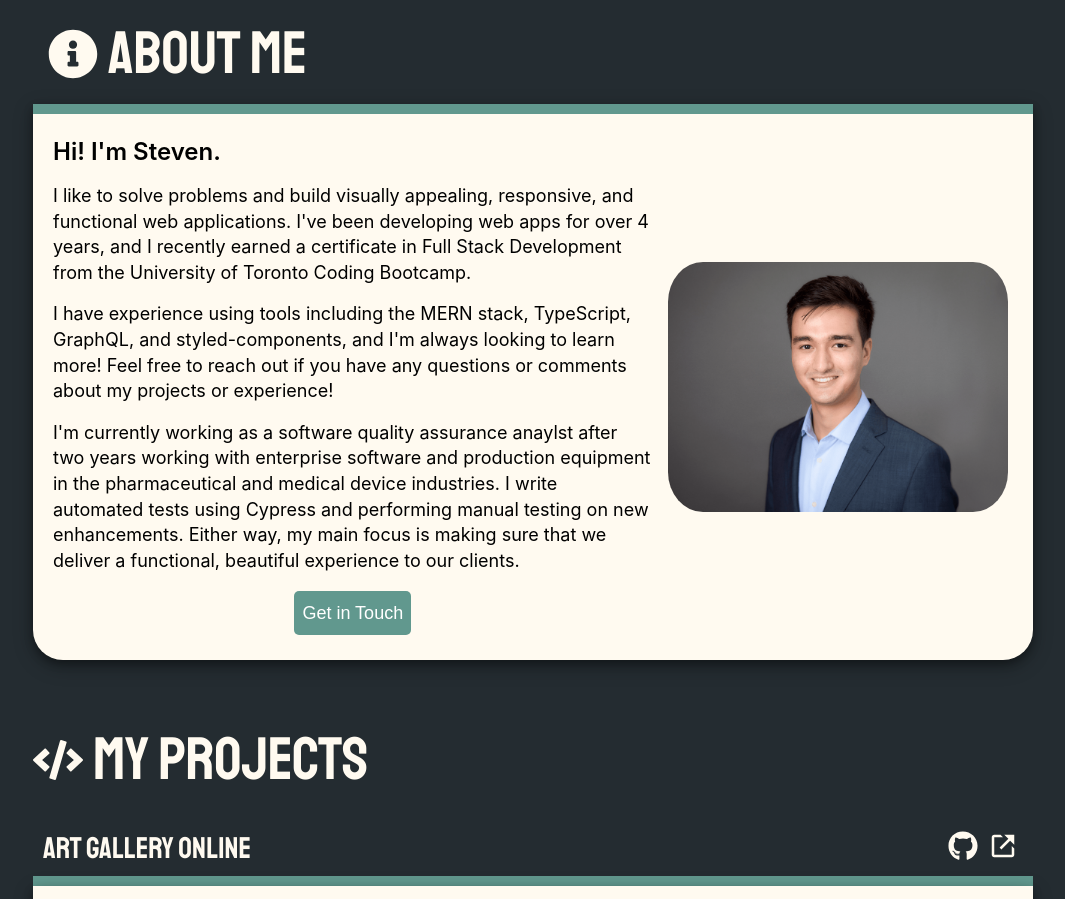
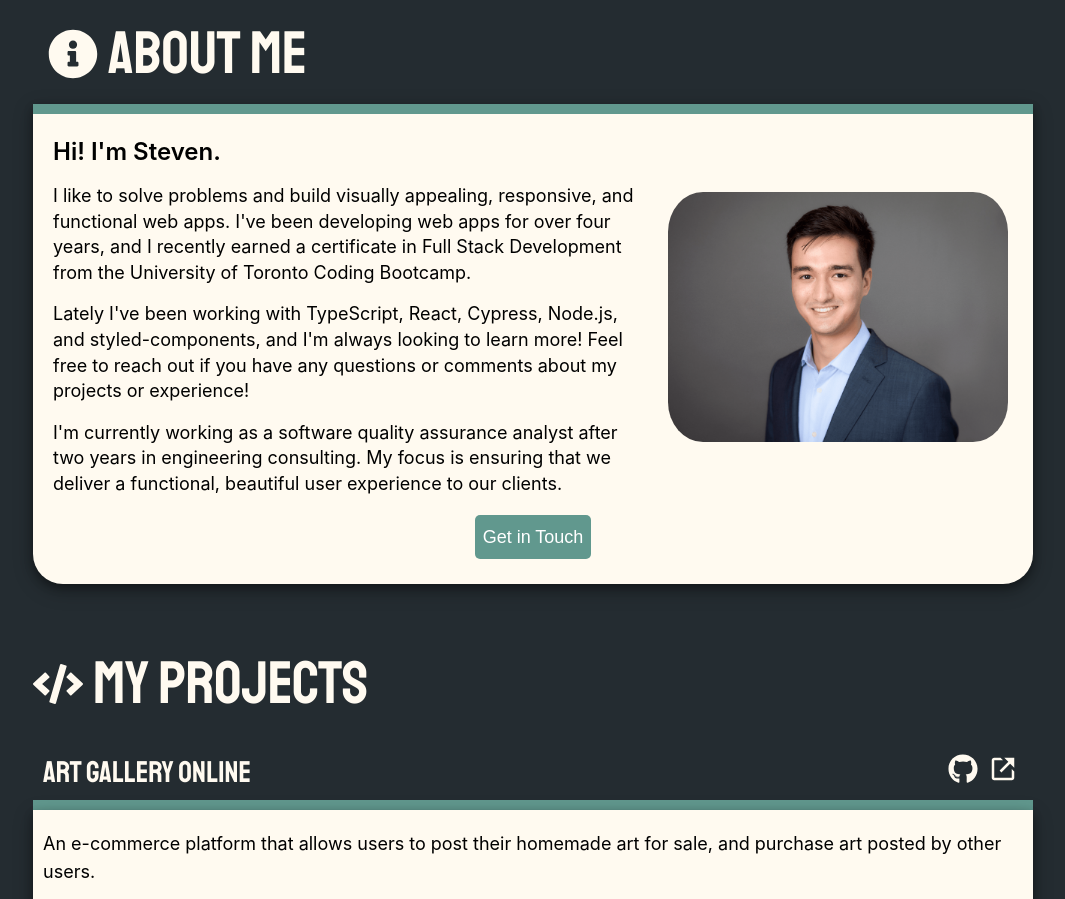
Before and after one commit to Stevtm/portfolio-v4, a React (Create React App) app: page / in a window 1280 px wide. Shown: the part 800-1699 px from the top of the page, without its empty margins (107-1172 px from the left). Built offline with nearby package versions, Linux system fonts and the light colour scheme.

Commit message:
update about section contents and move button to middle

```diff
--- a/src/components/About/index.tsx
+++ b/src/components/About/index.tsx
@@ -8,6 +8,7 @@ import {
   AboutHeader,
   HeaderText,
   AboutContent,
+  AboutInfo,
   TextAndButton,
   IntroText,
   AboutText,
@@ -27,36 +28,37 @@ const About: React.FC = () => {
           </HeaderText>
         </AboutHeader>
         <AboutContent>
+          <AboutInfo>
             <TextAndButton>
               <IntroText>Hi! I'm Steven.</IntroText>
               <AboutText>
-              I like to solve problems and build visually appealing, responsive,
-              and functional web applications. I've been developing web apps for
-              over 4 years, and I recently earned a certificate in Full Stack
-              Development from the University of Toronto Coding Bootcamp.
+                I like to solve problems and build visually appealing,
+                responsive, and functional web apps. I've been developing web
+                apps for over four years, and I recently earned a certificate in
+                Full Stack Development from the University of Toronto Coding
+                Bootcamp.
               </AboutText>
               <AboutText>
-              I have experience using tools including the MERN stack,
-              TypeScript, GraphQL, and styled-components, and I'm always looking
-              to learn more! Feel free to reach out if you have any questions or
+                Lately I've been working with TypeScript, React, Cypress,
+                Node.js, and styled-components, and I'm always looking to learn
+                more! Feel free to reach out if you have any questions or
                 comments about my projects or experience!
               </AboutText>
               <AboutText>
-              I'm currently working as a software quality assurance anaylst
-              after two years working with enterprise software and production
-              equipment in the pharmaceutical and medical device industries. I
-              write automated tests using Cypress and performing manual testing
-              on new enhancements. Either way, my main focus is making sure that
-              we deliver a functional, beautiful experience to our clients.
+                I'm currently working as a software quality assurance analyst
+                after two years in engineering consulting. My focus is ensuring
+                that we deliver a functional, beautiful user experience to our
+                clients.
               </AboutText>
-            <ContactButton>
-              <a href="mailto:steventmaddison@outlook.com">Get in Touch</a>
-            </ContactButton>
             </TextAndButton>
             <ProfilePic
               src={RecentPic}
               alt="Steven Maddison headshot"
             ></ProfilePic>
+          </AboutInfo>
+          <ContactButton>
+            <a href="mailto:steventmaddison@outlook.com">Get in Touch</a>
+          </ContactButton>
         </AboutContent>
       </AboutSection>
     </>
--- a/src/components/About/styles.ts
+++ b/src/components/About/styles.ts
@@ -63,6 +63,13 @@ export const AboutContent = styled.div`
   /* visual decorations */
   background-color: ${({ theme }) => theme.floralWhite};
   box-shadow: 0 4px 8px 0 rgba(0, 0, 0, 0.3), 0 6px 20px 0 rgba(0, 0, 0, 0.29);
+`;
+
+export const AboutInfo = styled.div`
+  /* box model */
+  align-items: center;
+  display: flex;
+  flex-direction: column;
 
   @media (min-width: 1024px) {
     flex-direction: row;
```
Lines whose indentation alone changed are shown as unchanged.
